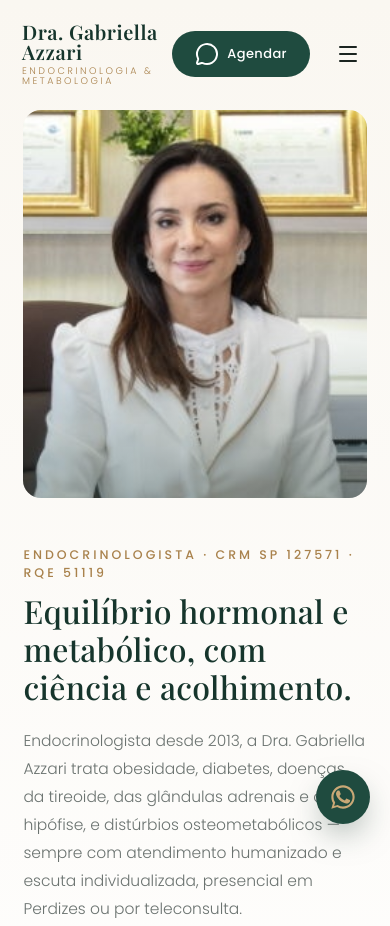
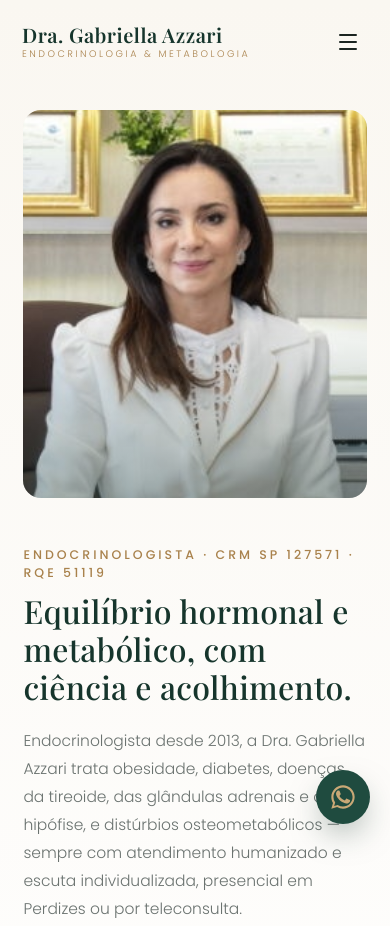
Before and after one commit to Igorleite21/endocrinologista-gabriella, a website: page index.html in a window 390 px wide. Shown: the top 926 px of the page. Drawn offline with nearby package versions, Linux system fonts and the light colour scheme; a web font is replaced by a local one.

Commit message:
Remove botao Agendar do header (desktop e mobile)

```diff
--- a/index.html
+++ b/index.html
@@ -33,9 +33,6 @@
       </nav>
 
       <div class="navbar__actions">
-        <a href="https://wa.me/5511963361222?text=Ol%C3%A1%2C%20Dra.%20Gabriella!%20Gostaria%20de%20agendar%20uma%20consulta." target="_blank" rel="noopener" class="btn btn--primary btn--sm">
-          <i data-lucide="message-circle"></i> Agendar
-        </a>
         <button class="nav-toggle" id="navToggle" aria-label="Abrir menu">
           <i data-lucide="menu"></i>
         </button>
```
